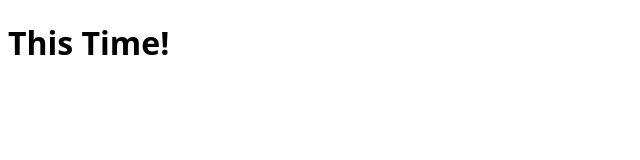
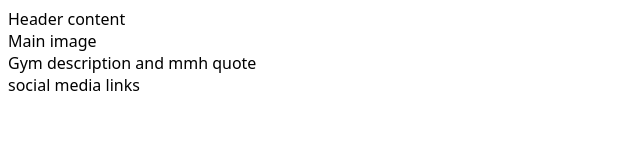
Before and after one commit to GingeHagler/The-Volcano, a plain HTML site: page index.html in a window 1280 px wide. Shown: the whole page, without its empty margins (0-640 px from the left). Drawn offline with Linux system fonts and the light colour scheme.

Commit message:
Add core structure to page

```diff
--- a/index.html
+++ b/index.html
@@ -13,7 +13,17 @@
 </head>
 
 <body>
-    <h1>This Time!</h1>
+    <header>Header content</header>
+    <section>
+        Main image
+    </section>
+    <section>
+        Gym description and mmh quote
+    </section>
+    <footer>
+        social media links
+
+    </footer>
 </body>
 
 </html>
```
Also changed, not shown: 1 other file.
